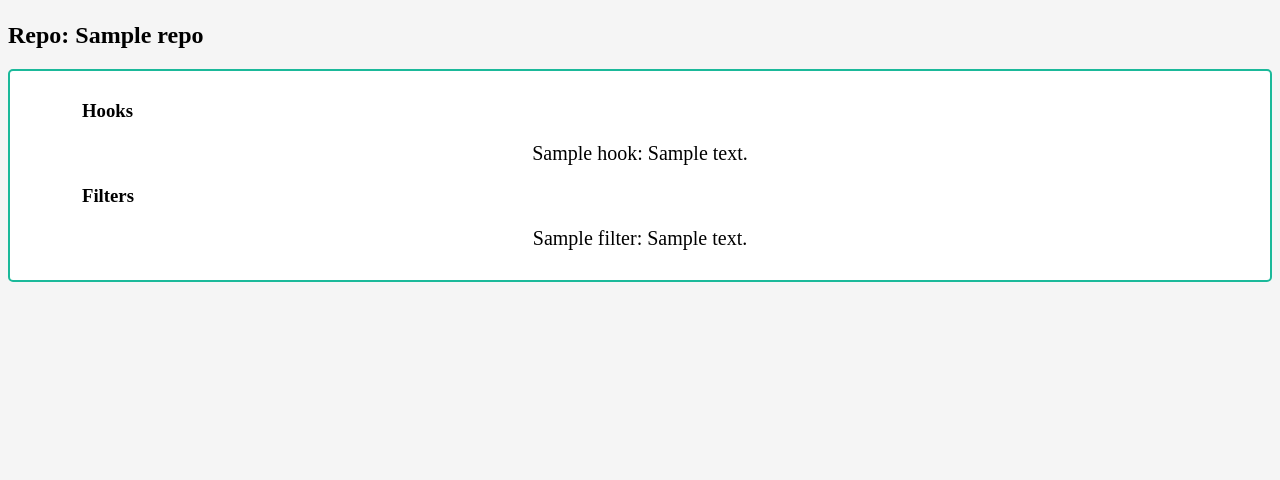
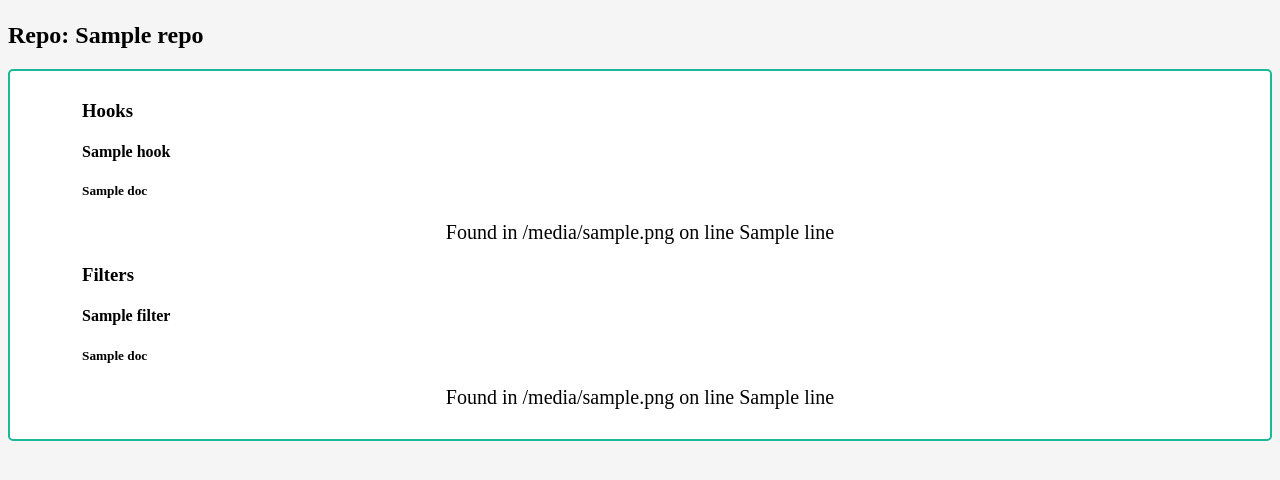
Before and after one commit to fpcorso/hooks-filters-doc-creator, a Flask app: template templates/repo.html in a window 1280 px wide. Shown: the part 58-538 px from the top of the page. Run offline with Flask 2, Linux system fonts and the light colour scheme; the template is opened without the code that fills it: most values are stand-ins (such as "Sample title", 1, 10 or a date in 2020); parts of the project's set-up code (start-up, migrations or seed data) failed here and were passed over; some libraries are stand-ins or nearby versions.

Commit message:
Adds new fields to repo template

```diff
--- a/templates/repo.html
+++ b/templates/repo.html
@@ -6,12 +6,20 @@
 <section>
 	<div class="section-content">
 		<h3>Hooks</h3>
-        {% for hook, desc in hooks.items() %}
-        <p>{{ hook }}: {{ desc }}</p>
+		{% for hook, details in hooks.items() %}
+			<h4>{{ hook }}</h4>
+			<h5>{{ details.doc }}</h5>
+			{% for location in details.loc %}
+				<p>Found in {{ location.file }} on line {{ location.line }}</p>
+			{% endfor %}
 		{% endfor %}
 		<h3>Filters</h3>
-        {% for filter, desc in filters.items() %}
-        <p>{{ filter }}: {{ desc }}</p>
+		{% for filter, details in filters.items() %}
+			<h4>{{ filter }}</h4>
+			<h5>{{ details.doc }}</h5>
+			{% for location in details.loc %}
+				<p>Found in {{ location.file }} on line {{ location.line }}</p>
+			{% endfor %}
 		{% endfor %}
 	</div>
 </section>
```
Lines whose indentation alone changed are shown as unchanged.
